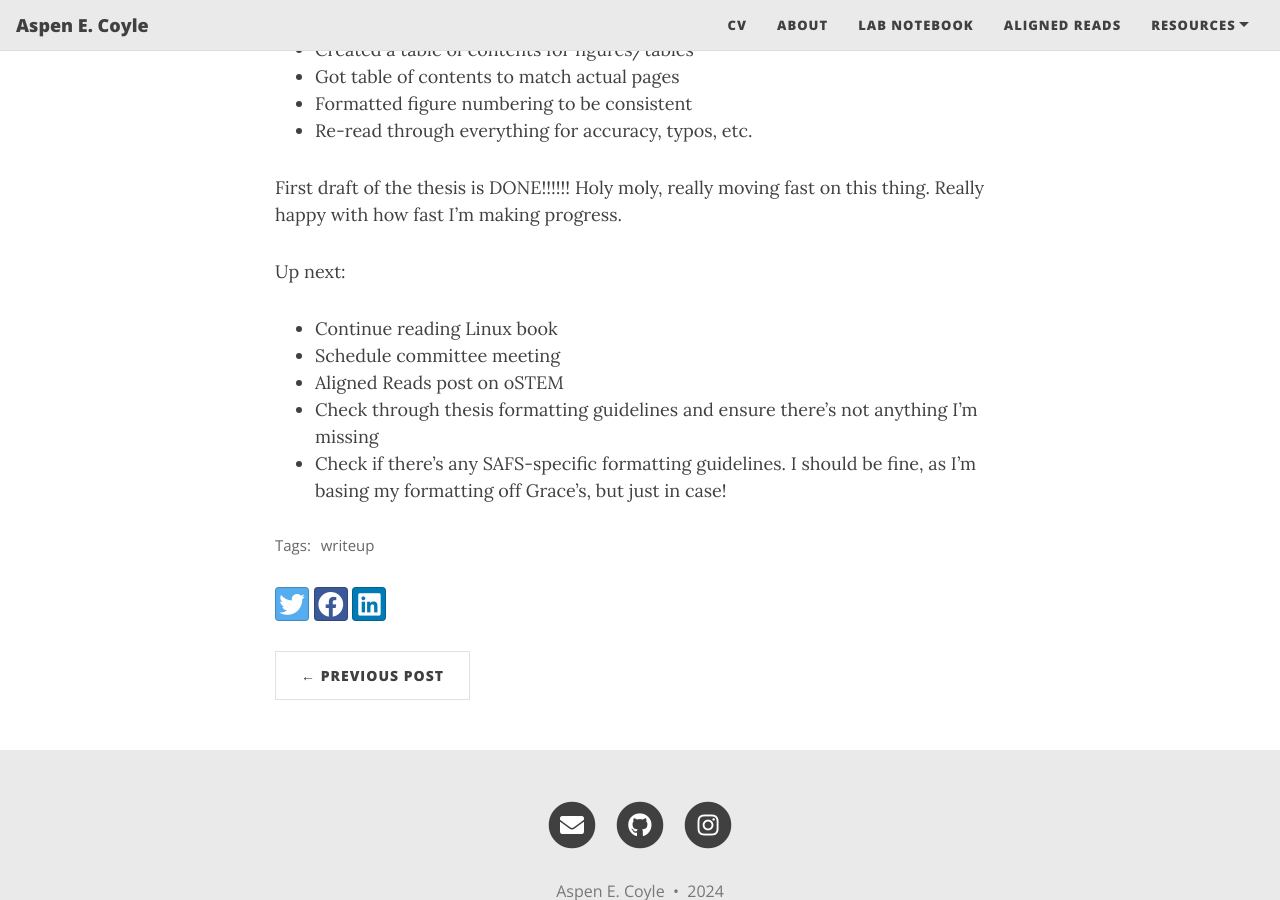
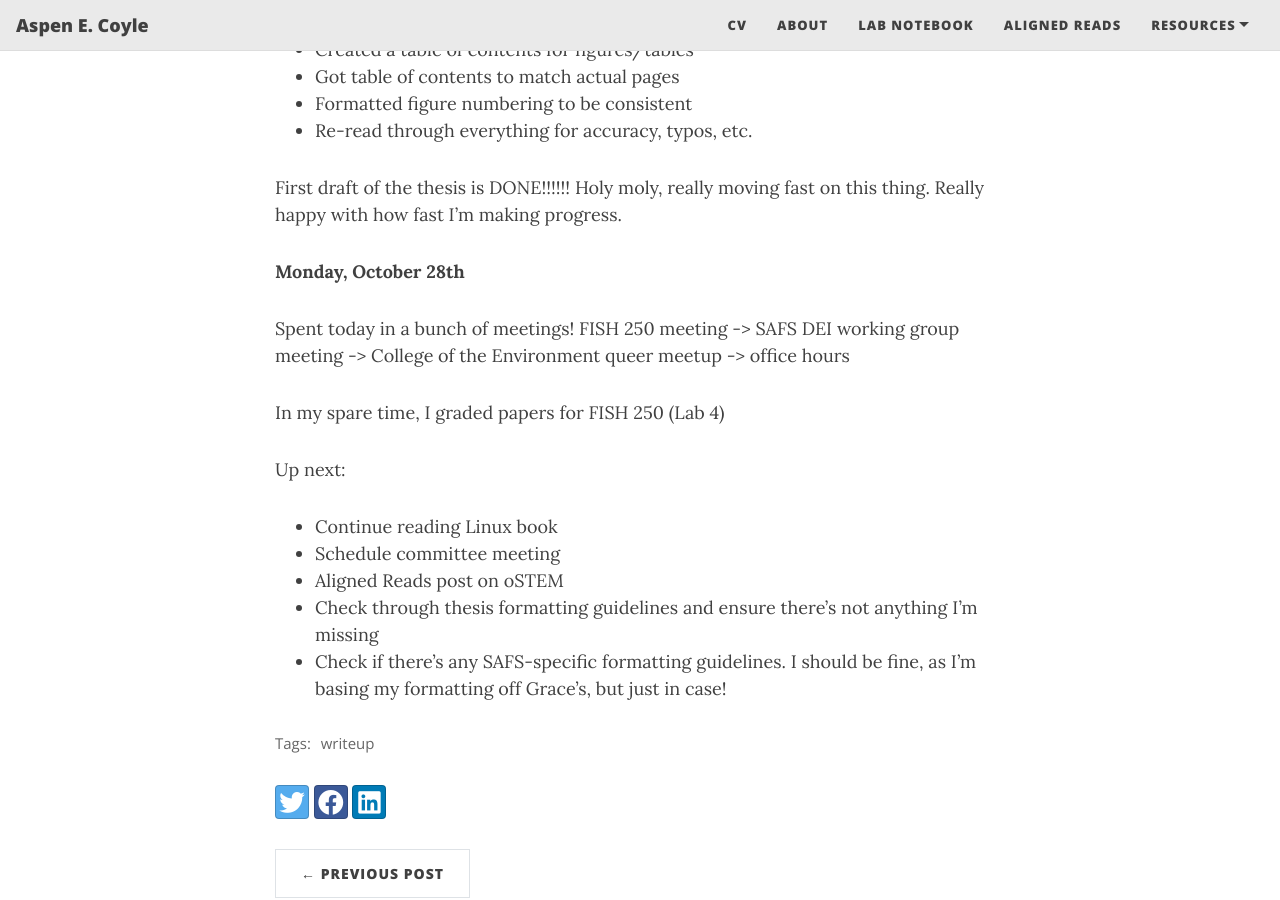
Before and after one commit to aspencoyle/aspencoyle.github.io, a Jekyll site: the page built from _posts/2024-10-01-October_posts.md, in a window 1280 px wide and 900 px high, scrolled down 8134 px. Built offline with Jekyll 4.4.1, drawn with Linux system fonts in a browser that asks for light colours; nearby versions of some CDN libraries.

Commit message:
new notebook post

```diff
--- a/_posts/2024-10-01-October_posts.md
+++ b/_posts/2024-10-01-October_posts.md
@@ -216,6 +216,12 @@ Made a ton of progress on things!!! Here's what I've accomplished:
 
 First draft of the thesis is DONE!!!!!! Holy moly, really moving fast on this thing. Really happy with how fast I'm making progress.
 
+**Monday, October 28th**
+
+Spent today in a bunch of meetings! FISH 250 meeting -> SAFS DEI working group meeting -> College of the Environment queer meetup -> office hours
+
+In my spare time, I graded papers for FISH 250 (Lab 4)
+
 Up next:
 - Continue reading Linux book
 - Schedule committee meeting
```
